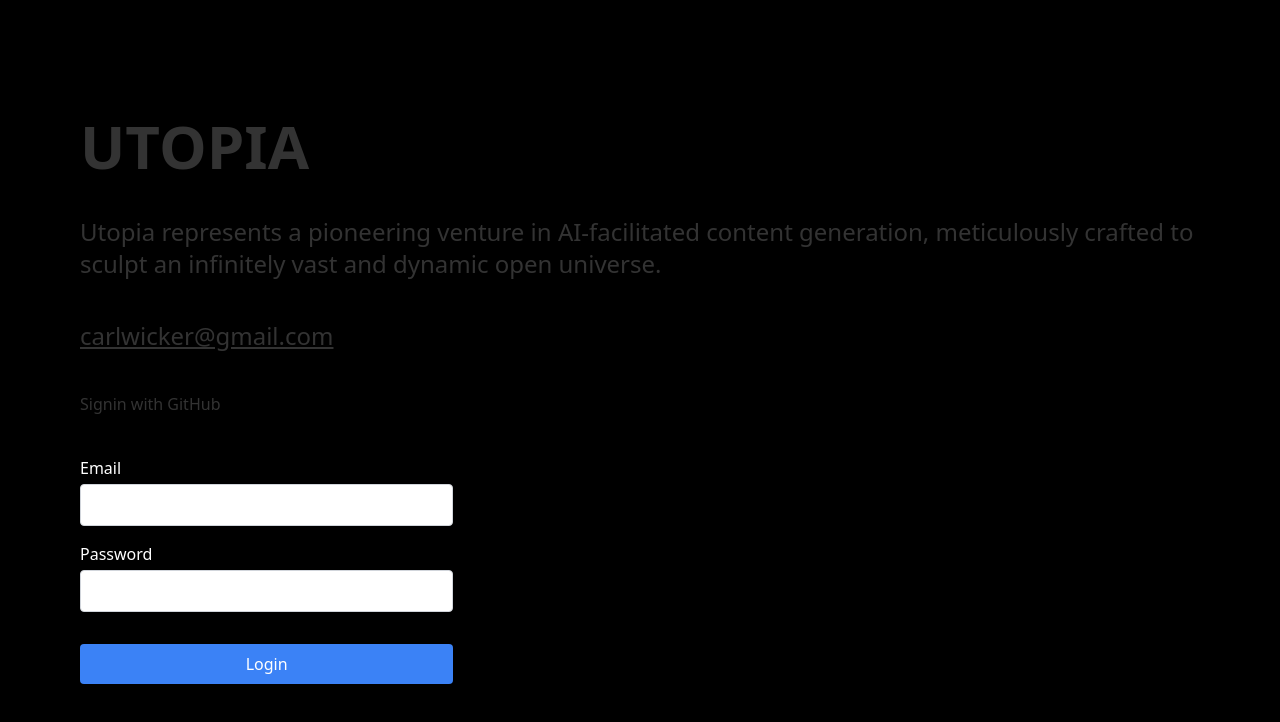
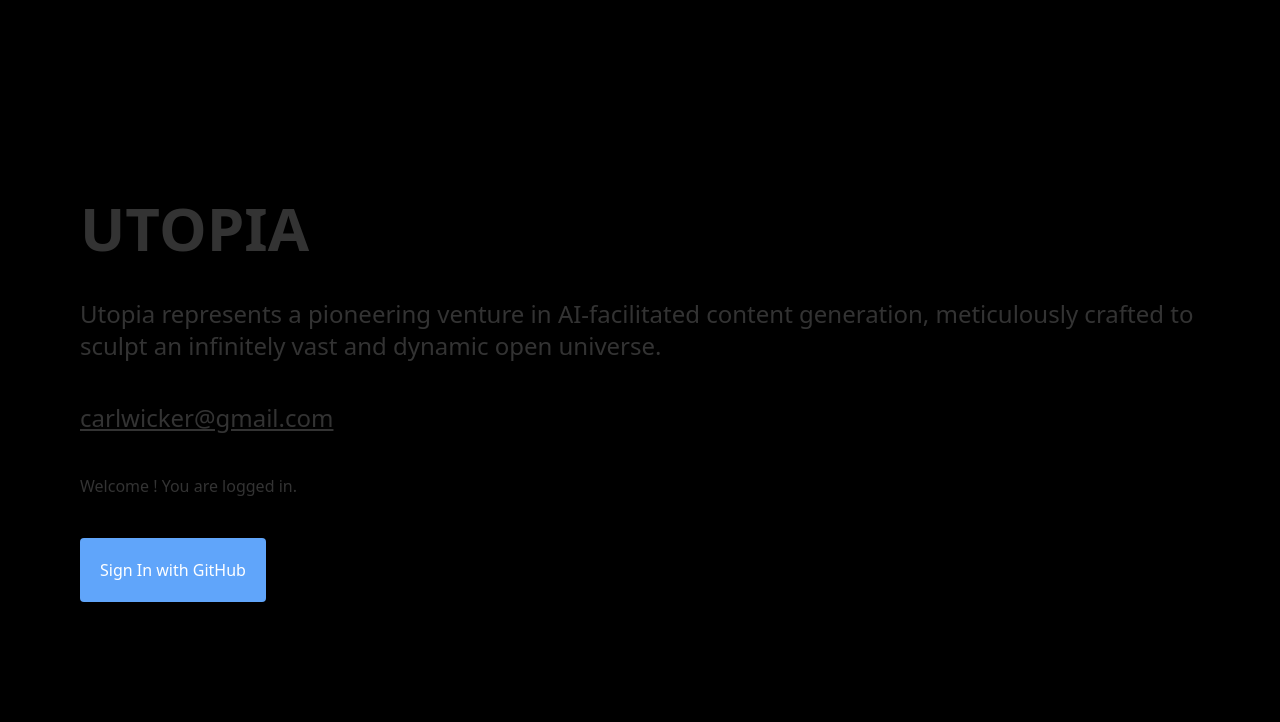
Before and after one commit to carlwicker/utopia, a Next.js app: page / in a window 1280 px wide. Shown: the top 722 px of the page. Built offline with nearby package versions, Linux system fonts and the light colour scheme; no server answers.

Commit message:
added nextauth5beta

```diff
--- a/app/page.tsx
+++ b/app/page.tsx
@@ -17,9 +17,8 @@ export default async function Home() {
       <a href="mailto:carlwicker@gmail.com" className="text-2xl underline">
         carlwicker@gmail.com
       </a>
-      {/* <p>Welcome {session}!</p> */}
+      <p>Welcome {session?.user?.email}! You are logged in.</p>
       <SignIn />
-      <LoginForm />
     </main>
   );
 }
--- a/components/LoginForm.tsx
+++ b/components/LoginForm.tsx
@@ -23,7 +23,7 @@ function LoginForm() {
           id="email"
           value={email}
           onChange={(e) => setEmail(e.target.value)}
-          className="mt-1 p-2 border border-gray-300 rounded"
+          className="mt-1 p-2 border border-gray-300 rounded text-black"
           required
         />
       </label>
@@ -34,7 +34,7 @@ function LoginForm() {
           id="password"
           value={password}
           onChange={(e) => setPassword(e.target.value)}
-          className="mt-1 p-2 border border-gray-300 rounded"
+          className="mt-1 p-2 border border-gray-300 rounded text-black"
           required
         />
       </label>
--- a/components/SignInButton.tsx
+++ b/components/SignInButton.tsx
@@ -8,7 +8,9 @@ export function SignIn() {
         await signIn("github");
       }}
     >
-      <button type="submit">Signin with GitHub</button>
+      <button type="submit" className="bg-blue-400 p-5 rounded text-white">
+        Sign In with GitHub
+      </button>
     </form>
   );
 }
```
